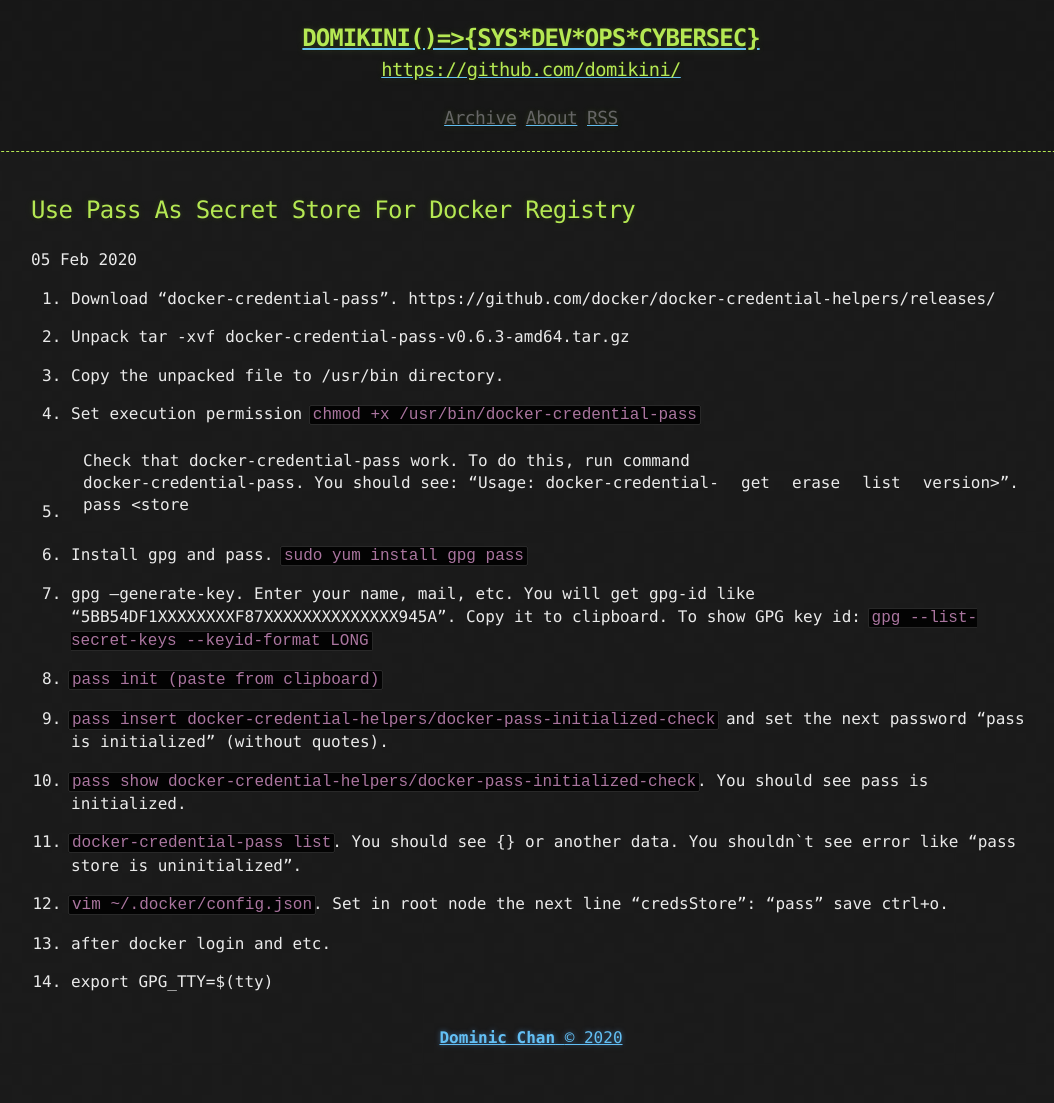
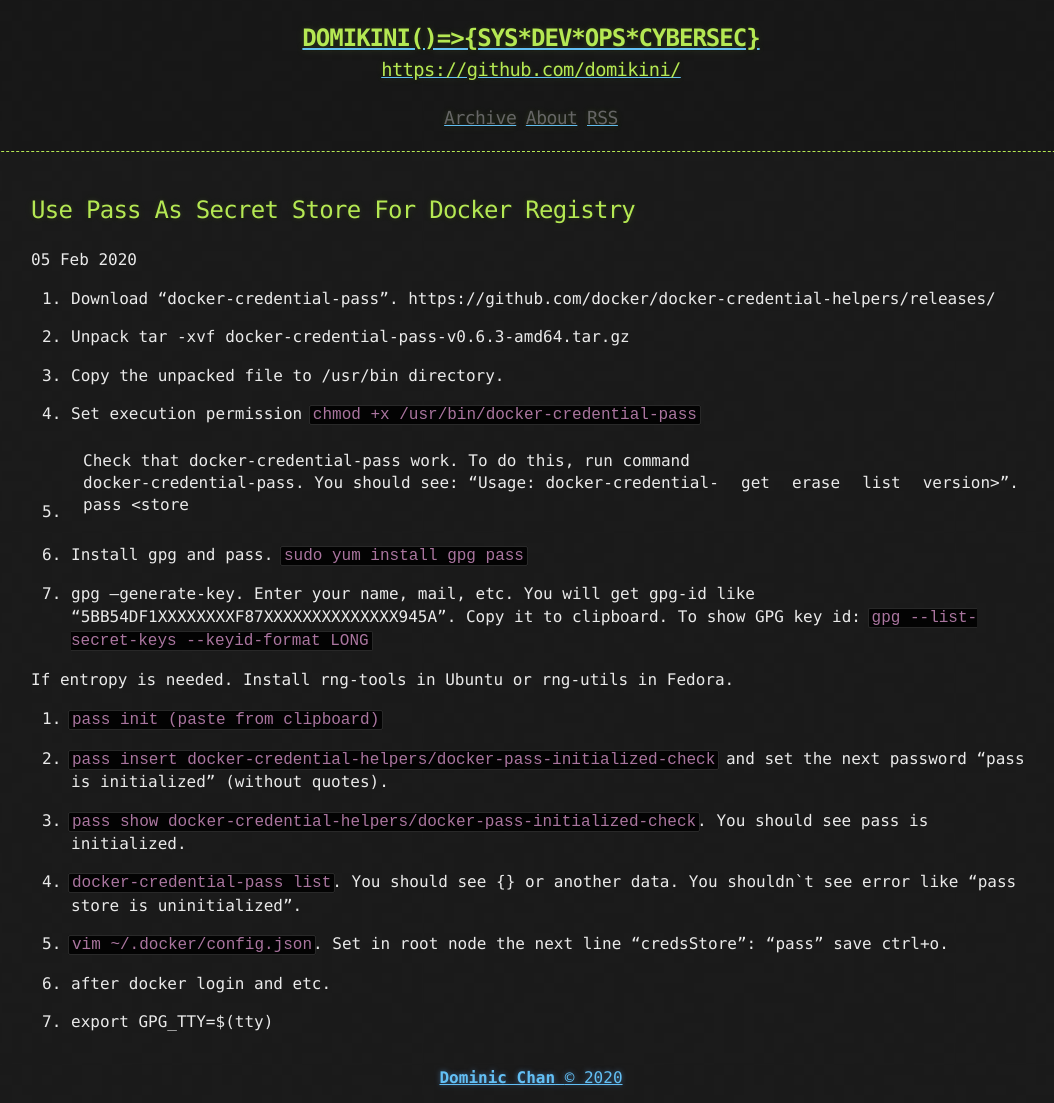
Before and after one commit to domikini/domikini.github.io, a Jekyll site: the page built from _posts/2020-02-05-Use-pass-as-secret-store-for-docker-registry.md, in a window 1280 px wide. Shown: the whole page, without its empty margins (109-1163 px from the left). Built offline with Jekyll 4.4.1, drawn with Linux system fonts in a browser that asks for light colours; before the commit the page ends 1063 px from its top, so only the background shows below that.

Commit message:
update docs

```diff
--- a/_posts/2020-02-05-Use-pass-as-secret-store-for-docker-registry.md
+++ b/_posts/2020-02-05-Use-pass-as-secret-store-for-docker-registry.md
@@ -12,6 +12,8 @@
 
 7. gpg --generate-key. Enter your name, mail, etc. You will get gpg-id like "5BB54DF1XXXXXXXXF87XXXXXXXXXXXXXX945A". Copy it to clipboard. To show GPG key id: `gpg --list-secret-keys --keyid-format LONG`
 
+If entropy is needed. Install rng-tools in Ubuntu or rng-utils in Fedora.
+
 8. `pass init (paste from clipboard)`
 
 9. `pass insert docker-credential-helpers/docker-pass-initialized-check` and set the next password "pass is initialized" (without quotes).
```
